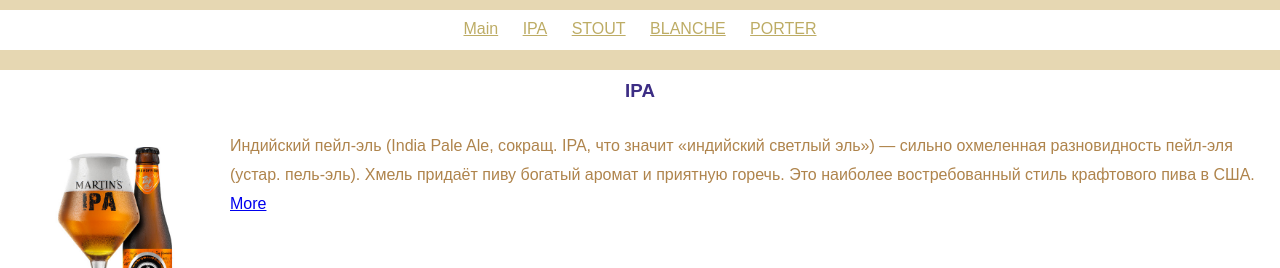
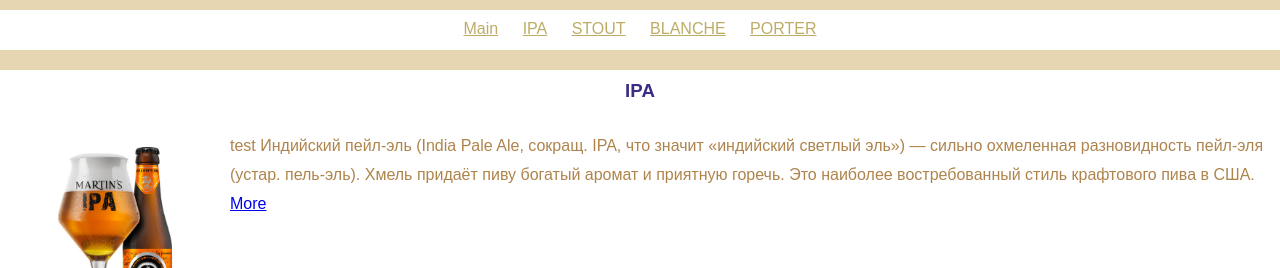
Before and after one commit to Karina0615/bobaneg, a plain HTML site: page ipa.html in a window 1280 px wide. Shown: the top 268 px of the page. Drawn offline with Linux system fonts and the light colour scheme.

Commit message:
Change text in ipa file

```diff
--- a/ipa.html
+++ b/ipa.html
@@ -32,10 +32,9 @@
         <div class="block align-left">
             <h3>IPA</h3>
             <img src="images/Martins-IPA-Bottle-33cl-Glass-web.jpg">
-            <p>Индийский пейл-эль (India Pale Ale, сокращ. IPA, что значит «индийский светлый эль») — сильно охмеленная
+            <p>test Индийский пейл-эль (India Pale Ale, сокращ. IPA, что значит «индийский светлый эль») — сильно охмеленная
                 разновидность пейл-эля (устар. пель-эль). Хмель придаёт пиву богатый аромат и приятную горечь. Это
-                наиболее востребованный стиль крафтового пива в США. <a
-                        href="https://ru.wikipedia.org/wiki/%D0%98%D0%BD%D0%B4%D0%B8%D0%B9%D1%81%D0%BA%D0%B8%D0%B9_%D0%BF%D0%B5%D0%B9%D0%BB-%D1%8D%D0%BB%D1%8C">More</a>
+                наиболее востребованный стиль крафтового пива в США. <a href="https://ru.wikipedia.org/wiki/%D0%98%D0%BD%D0%B4%D0%B8%D0%B9%D1%81%D0%BA%D0%B8%D0%B9_%D0%BF%D0%B5%D0%B9%D0%BB-%D1%8D%D0%BB%D1%8C">More</a>
             </p>
         </div>
     </div>
```
